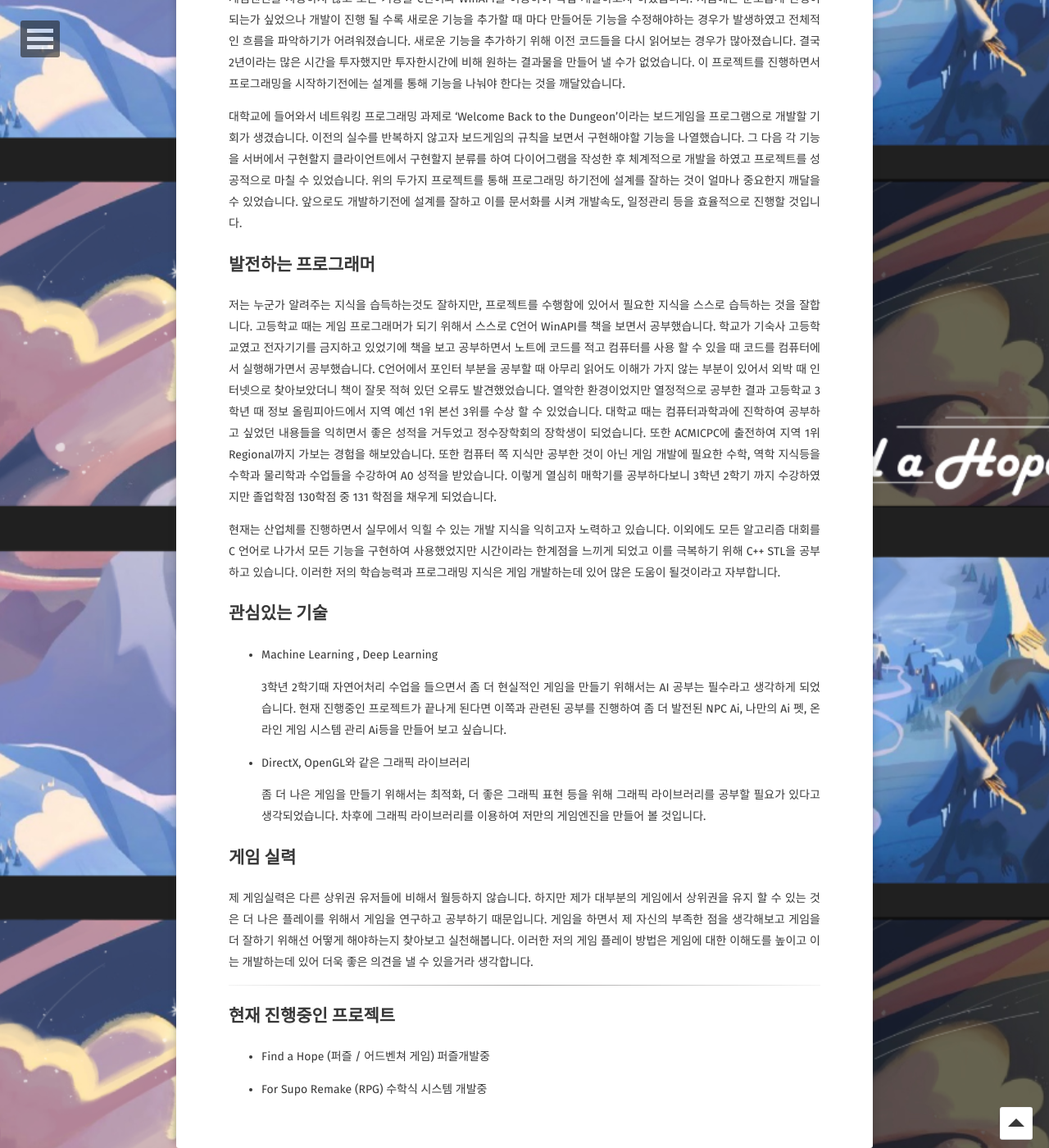
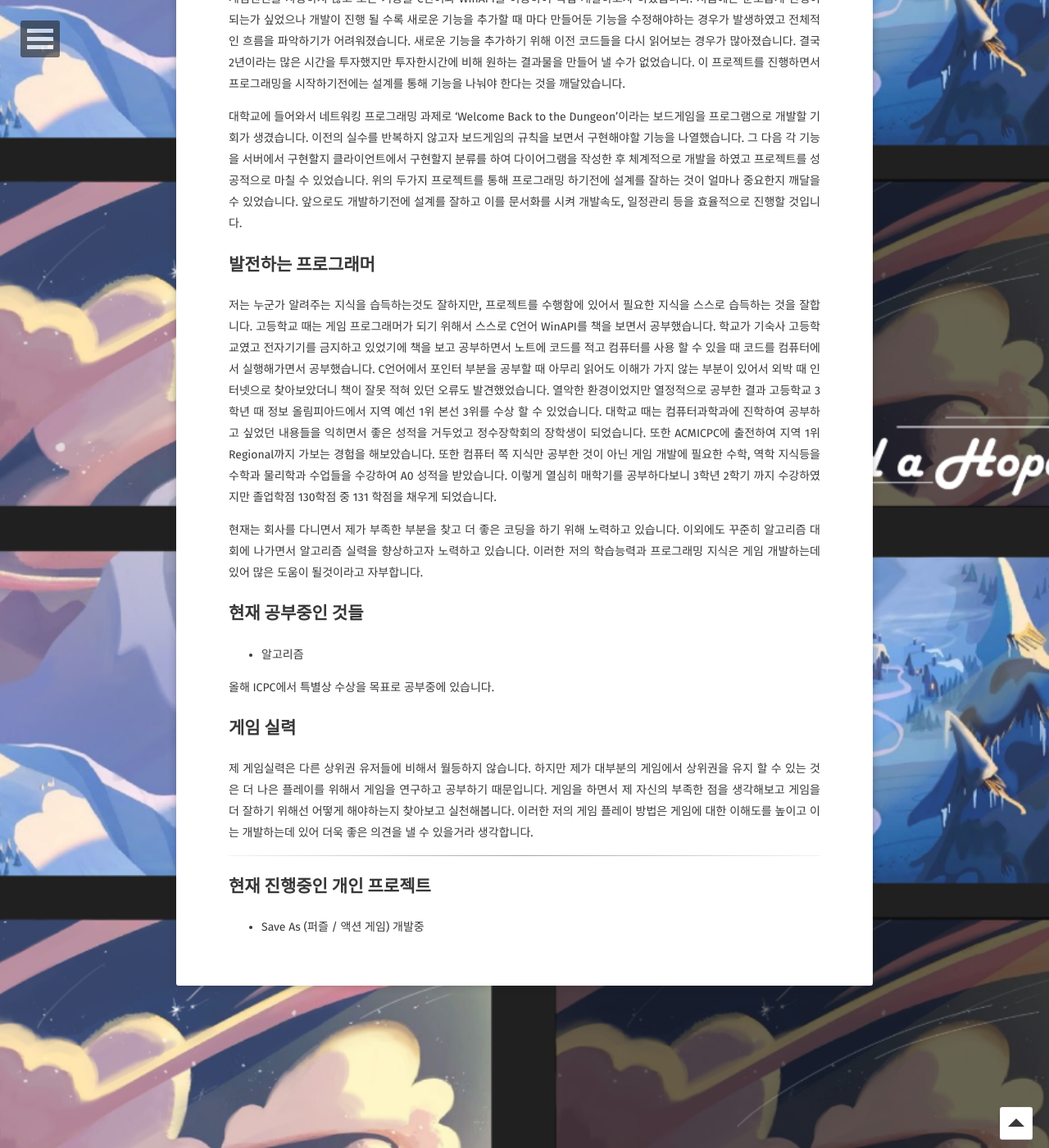
Before and after one commit to Meerkat-GMD/Meerkat-GMD.github.io, a Jekyll site: the page built from about/index.md, in a window 1280 px wide and 1400 px high, scrolled down 703 px. Shown: the whole window at 82% size. Built offline with Jekyll 4.4.1, drawn with Linux system fonts in a browser that asks for light colours; some web fonts are replaced.

Commit message:
Update index.md

```diff
--- a/about/index.md
+++ b/about/index.md
@@ -6,7 +6,7 @@ date: 2019-12-30
 comments: false
 ---
 
-![나재흠 이력서](https://user-images.githubusercontent.com/18138559/71558351-ad0c9c80-2a95-11ea-8bcb-ea7080c5be06.jpg)
+![나재흠 이력서](https://user-images.githubusercontent.com/18138559/135822587-0d7d1ace-f0cf-44cd-9160-2809d224d85b.jpg)
 
 ## 설계를 통해 체계적으로 개발하는 프로그래머
 2014년 고등학교 2학년 때 처음으로 C언어를 공부하고 게임을 개발하고 싶어서 수학 게임을 기획하고 개발을 시작하였습니다.
@@ -32,22 +32,15 @@ C언어에서 포인터 부분을 공부할 때 아무리 읽어도 이해가
 또한 컴퓨터 쪽 지식만 공부한 것이 아닌 게임 개발에 필요한 수학, 역학 지식등을 수학과 물리학과 수업들을 수강하여 A0 성적을 받았습니다.
 이렇게 열심히 매학기를 공부하다보니 3학년 2학기 까지 수강하였지만 졸업학점 130학점 중 131 학점을 채우게 되었습니다.
 
-현재는 산업체를 진행하면서 실무에서 익힐 수 있는 개발 지식을 익히고자 노력하고 있습니다.
-이외에도 모든 알고리즘 대회를 C 언어로 나가서 모든 기능을 구현하여 사용했었지만 시간이라는 한계점을 느끼게 되었고 이를 극복하기 위해 C++ STL을 공부하고 있습니다.
+현재는 회사를 다니면서 제가 부족한 부분을 찾고 더 좋은 코딩을 하기 위해 노력하고 있습니다.
+이외에도 꾸준히 알고리즘 대회에 나가면서 알고리즘 실력을 향상하고자 노력하고 있습니다.
 이러한 저의 학습능력과 프로그래밍 지식은 게임 개발하는데 있어 많은 도움이 될것이라고 자부합니다.
 
 
-## 관심있는 기술
-* Machine Learning , Deep Learning
+## 현재 공부중인 것들
+* 알고리즘
 
-	3학년 2학기때 자연어처리 수업을 들으면서 좀 더 현실적인 게임을 만들기 위해서는 AI 공부는 필수라고 생각하게 되었습니다.
-현재 진행중인 프로젝트가 끝나게 된다면 이쪽과 관련된 공부를 진행하여 좀 더 발전된 NPC Ai, 나만의 Ai 펫, 온라인 게임 시스템 관리 Ai등을 만들어 보고 싶습니다.
-
-* DirectX, OpenGL와 같은 그래픽 라이브러리
-
-	좀 더 나은 게임을 만들기 위해서는 최적화, 더 좋은 그래픽 표현 등을 위해 그래픽 라이브러리를 공부할 필요가 있다고 생각되었습니다.
-차후에 그래픽 라이브러리를 이용하여 저만의 게임엔진을 만들어 볼 것입니다.
-
+올해 ICPC에서 특별상 수상을 목표로 공부중에 있습니다.
 
 ## 게임 실력
 제 게임실력은 다른 상위권 유저들에 비해서 월등하지 않습니다.
@@ -57,7 +50,5 @@ C언어에서 포인터 부분을 공부할 때 아무리 읽어도 이해가
 
 ---
 
-## 현재 진행중인 프로젝트
-* Find a Hope (퍼즐 / 어드벤쳐 게임) 퍼즐개발중
-
-* For Supo Remake (RPG) 수학식 시스템 개발중
+## 현재 진행중인 개인 프로젝트
+* Save As (퍼즐 / 액션 게임) 개발중
```
